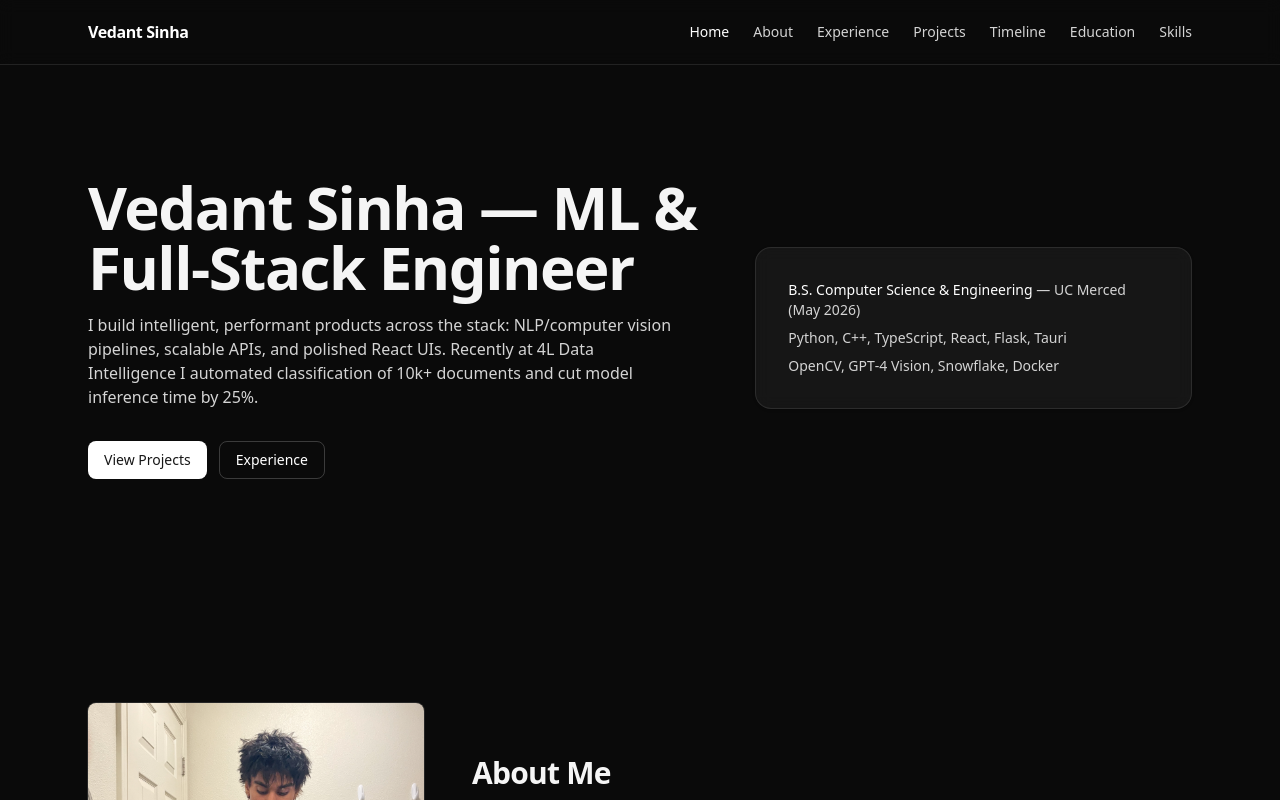
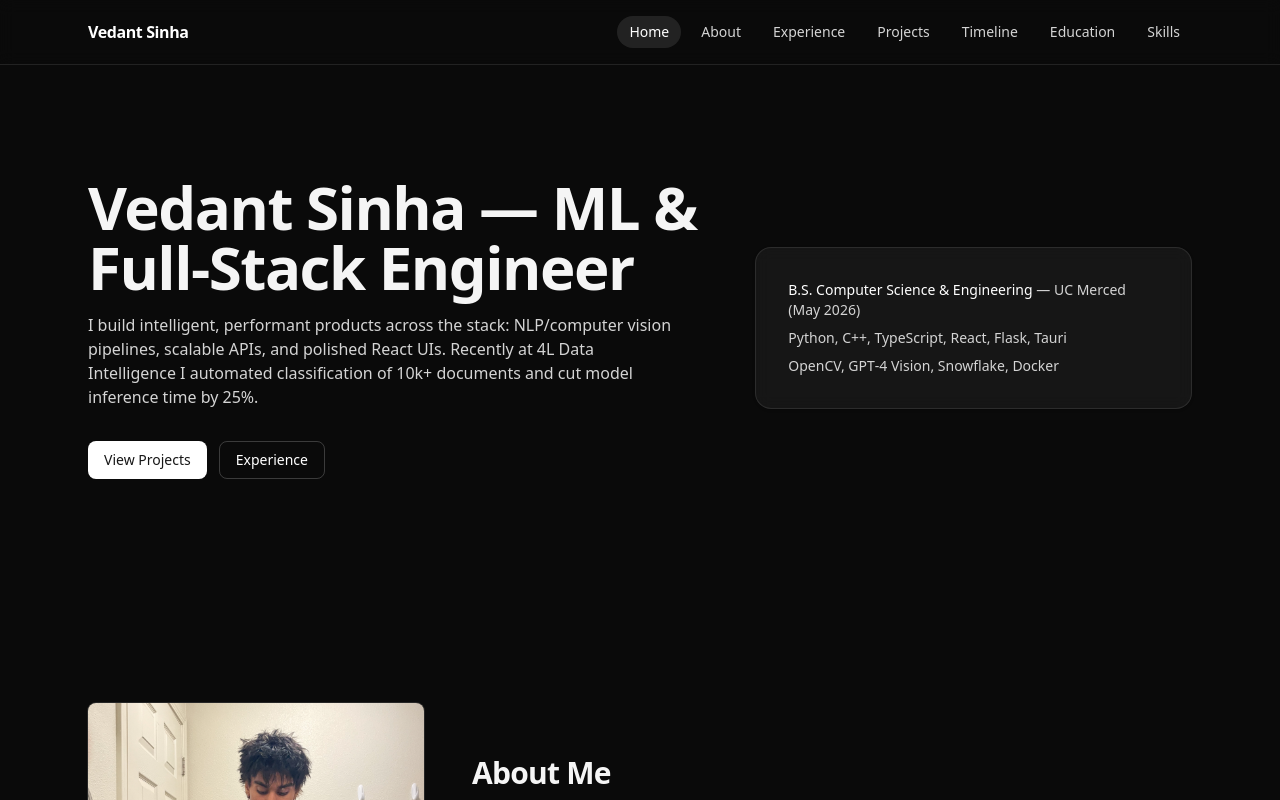
Before and after one commit to vedantsinha3/PersonalWebsite, a React (Vite) app: page / in a window 1280 px wide. Shown: the top 800 px of the page. Built offline with nearby package versions, Linux system fonts and the light colour scheme.

Commit message:
New nav bar

```diff
--- a/src/components/Navbar.tsx
+++ b/src/components/Navbar.tsx
@@ -5,19 +5,28 @@ const navItems = [
   { id: 'about', label: 'About' },
   { id: 'experience', label: 'Experience' },
   { id: 'projects', label: 'Projects' },
-  // { id: 'diagrams', label: 'Diagrams' },
   { id: 'timeline', label: 'Timeline' },
   { id: 'education', label: 'Education' },
   { id: 'skills', label: 'Skills' },
-  // { id: 'contact', label: 'Contact' },
 ]
+
+// A new component for the animated hamburger/close icon
+function MenuIcon({ open }: { open: boolean }) {
+  return (
+    <svg width="20" height="20" viewBox="0 0 24 24" fill="none" stroke="currentColor" strokeWidth="2" strokeLinecap="round" strokeLinejoin="round" >
+      <path d="M3 12h18" className={`transition-transform duration-300 ease-in-out ${open ? 'scale-x-0' : ''}`} style={{ transformOrigin: 'center' }} />
+      <path d="M3 6h18" className={`transition-transform duration-300 ease-in-out ${open ? 'rotate-45 translate-y-[6px]' : ''}`} style={{ transformOrigin: 'center' }} />
+      <path d="M3 18h18" className={`transition-transform duration-300 ease-in-out ${open ? '-rotate-45 translate-y-[-6px]' : ''}`} style={{ transformOrigin: 'center' }} />
+    </svg>
+  )
+}
+
 
 function Navbar() {
   const [open, setOpen] = useState(false)
   const [active, setActive] = useState<string>('home')
   const [scrolled, setScrolled] = useState(false)
 
-  // Watch sections enter viewport to highlight active nav and header shadow
   useEffect(() => {
     if (typeof window === 'undefined') return
 
@@ -30,12 +39,11 @@ function Navbar() {
           }
         }
       },
-      { rootMargin: '-40% 0px -55% 0px', threshold: [0, 0.2, 0.6] }
+      { rootMargin: '-40% 0px -55% 0px' }
     )
 
-    const ids = ['home', 'about', 'experience', 'projects', 'diagrams', 'timeline', 'education', 'skills', 'contact']
-    ids.forEach((id) => {
-      const el = document.getElementById(id)
+    navItems.forEach((item) => {
+      const el = document.getElementById(item.id)
       if (el) observer.observe(el)
     })
 
@@ -56,13 +64,16 @@ function Navbar() {
           Vedant Sinha
         </a>
 
-        <nav className="hidden gap-6 md:flex">
+        {/* Desktop Navigation */}
+        <nav className="hidden gap-2 md:flex">
           {navItems.map((item) => (
             <a
               key={item.id}
               href={`#${item.id}`}
-              className={`text-sm transition-colors ${
-                active === item.id ? 'text-white' : 'text-neutral-300 hover:text-white'
+              className={`relative rounded-full px-3 py-1.5 text-sm transition-colors duration-200 ${
+                active === item.id
+                  ? 'bg-white/10 text-white'
+                  : 'text-neutral-300 hover:text-white hover:bg-white/5'
               }`}
             >
               {item.label}
@@ -70,25 +81,27 @@ function Navbar() {
           ))}
         </nav>
 
+        {/* Mobile Navigation Toggle */}
         <button
-          className="md:hidden p-2 rounded-lg border border-white/10 text-neutral-300"
+          className="md:hidden p-2 rounded-lg"
           onClick={() => setOpen((v) => !v)}
           aria-label="Toggle navigation"
         >
-          <svg width="20" height="20" viewBox="0 0 24 24" fill="none" stroke="currentColor" strokeWidth="2" strokeLinecap="round" strokeLinejoin="round">
-            <path d="M3 6h18M3 12h18M3 18h18" />
-          </svg>
+          <MenuIcon open={open} />
         </button>
       </div>
 
-      {open && (
-        <div className="md:hidden border-t border-white/10 bg-neutral-950/80">
-          <div className="container py-3 flex flex-col gap-2">
+      {/* Mobile Menu (Animated) */}
+      <div className={`overflow-hidden transition-all duration-300 ease-in-out md:hidden ${open ? 'max-h-96 border-t border-white/10' : 'max-h-0'}`}>
+        <div className="bg-neutral-950/90">
+          <div className="container py-3 flex flex-col">
             {navItems.map((item) => (
               <a
                 key={item.id}
                 href={`#${item.id}`}
-                className="py-2 text-neutral-300 hover:text-white"
+                className={`rounded-md px-3 py-2 transition-colors ${
+                  active === item.id ? 'bg-white/5 text-white' : 'text-neutral-300 hover:text-white'
+                }`}
                 onClick={() => setOpen(false)}
               >
                 {item.label}
@@ -96,7 +109,7 @@ function Navbar() {
             ))}
           </div>
         </div>
-      )}
+      </div>
     </header>
   )
 }
```
